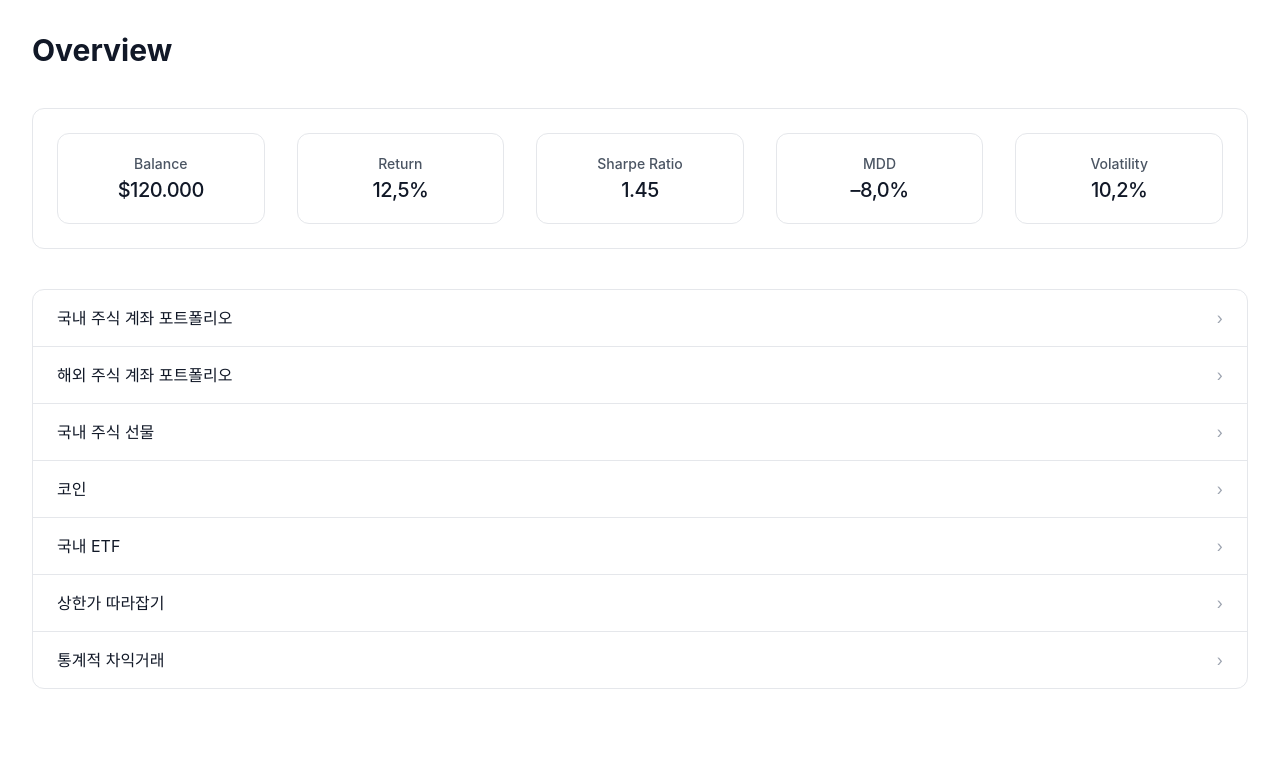
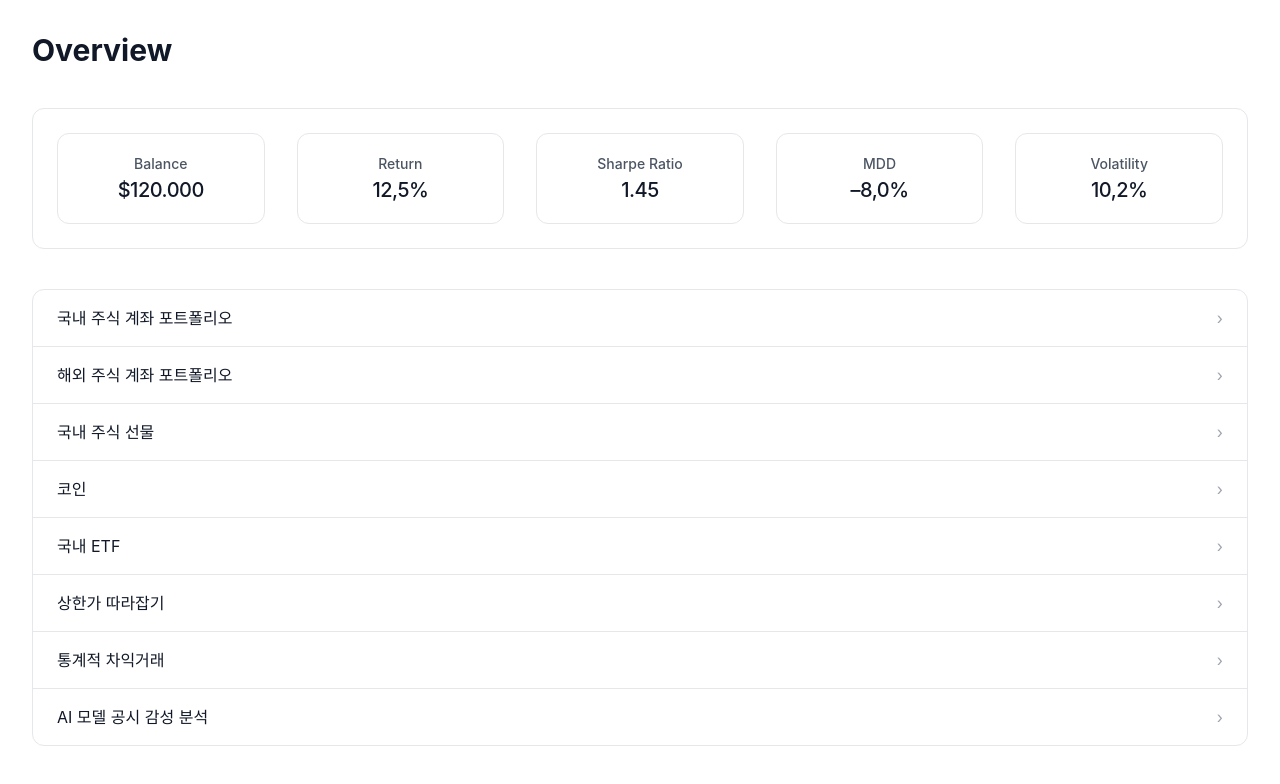
Before and after one commit to alphastore-tech/dashboard-frontend, a Next.js app: page / in a window 1280 px wide. Shown: the top 784 px of the page. Built offline with nearby package versions, Linux system fonts and the light colour scheme.

Commit message:
Add: change strategies list

```diff
--- a/app/page.tsx
+++ b/app/page.tsx
@@ -21,6 +21,7 @@ const strategies = [
   { id: "domestic-etfs", name: "국내 ETF" },
   { id: "follow-top-pick", name: "상한가 따라잡기" },
   { id: "statistical-arbitrage", name: "통계적 차익거래" },
+  { id: "ai-model-analysis", name: "AI 모델 공시 감성 분석" },
 ];
 
 export default function OverviewPage() {
```
